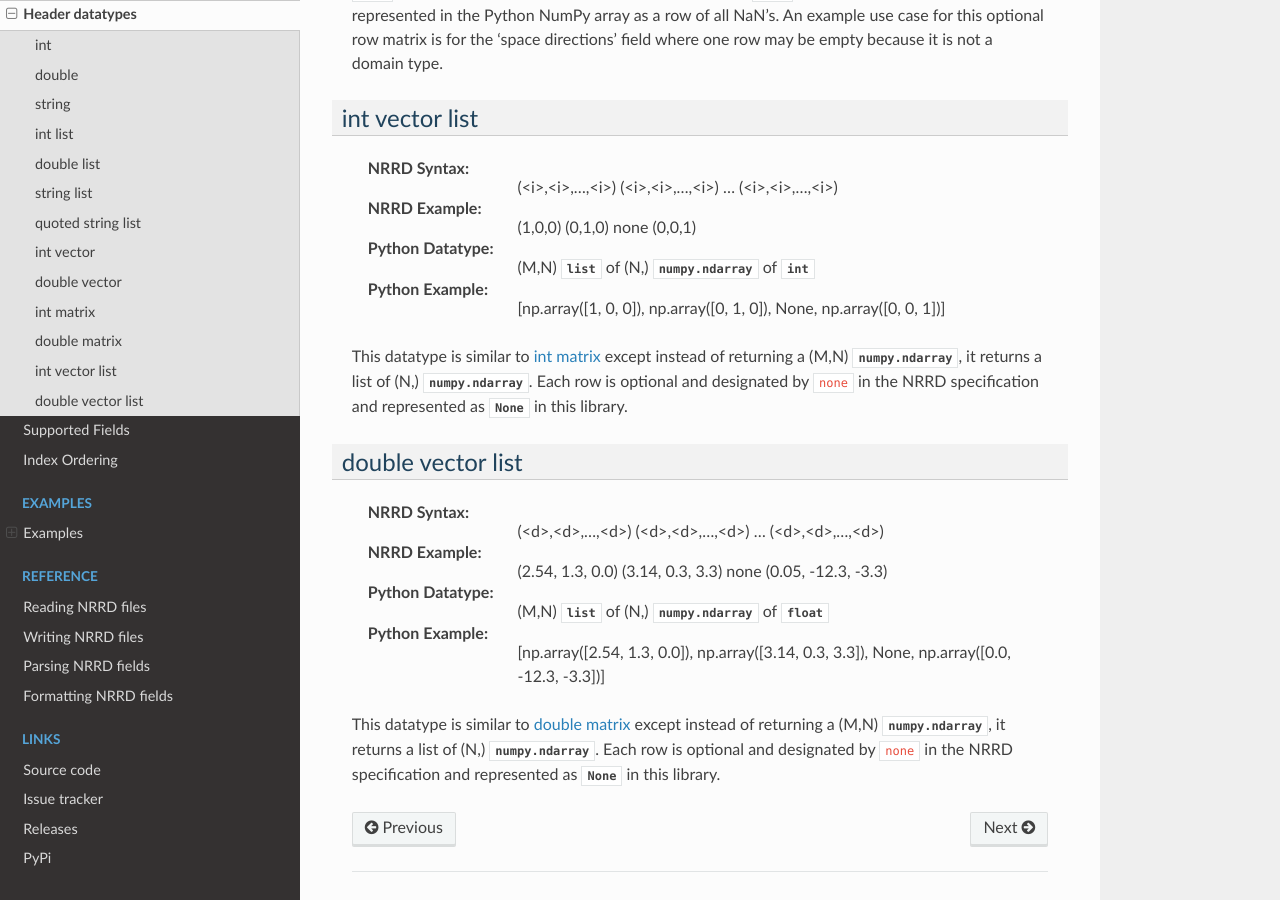
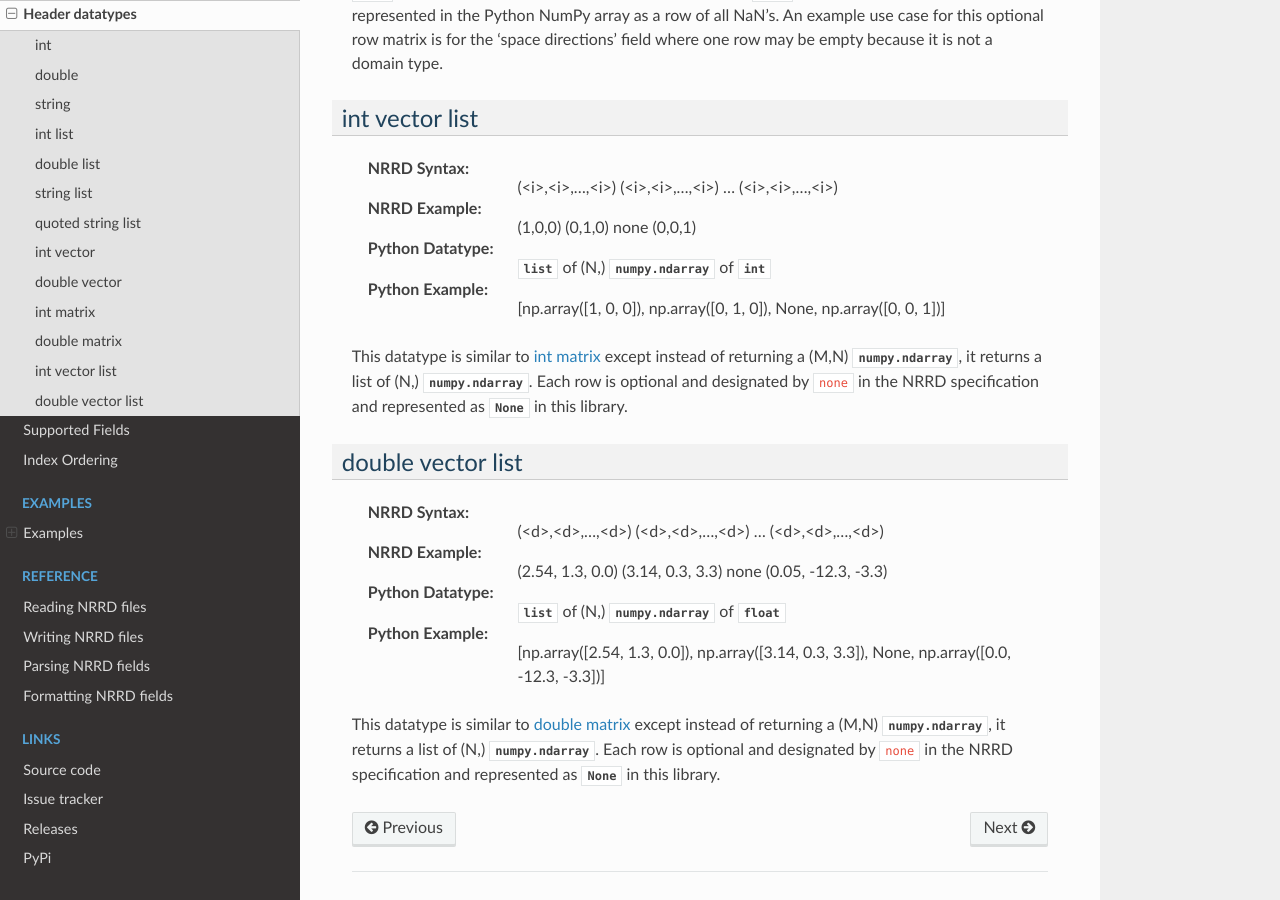
Before and after one commit to mhe/pynrrd, a Sphinx documentation site: the page built from docs/source/background/datatypes.rst, in a window 1280 px wide and 900 px high, scrolled down 3240 px. Built offline with Sphinx 7.4.7 and the Read the Docs theme 3.1.0, drawn with Linux system fonts in a browser that asks for light colours.

Commit message:
Fix typos in docs (#159)
Found some minor typos in docs after review.

```diff
--- a/docs/source/background/datatypes.rst
+++ b/docs/source/background/datatypes.rst
@@ -94,7 +94,7 @@ int vector list
 ~~~~~~~~~~~~~~~~~~
 :NRRD Syntax: (<i>,<i>,...,<i>) (<i>,<i>,...,<i>) ... (<i>,<i>,...,<i>)
 :NRRD Example: (1,0,0) (0,1,0) none (0,0,1)
-:Python Datatype: (M,N) :class:`list` of (N,) :class:`numpy.ndarray` of :class:`int`
+:Python Datatype: :class:`list` of (N,) :class:`numpy.ndarray` of :class:`int`
 :Python Example: [np.array([1, 0, 0]), np.array([0, 1, 0]), None, np.array([0, 0, 1])]
 
 This datatype is similar to `int matrix`_ except instead of returning a (M,N) :class:`numpy.ndarray`, it returns a list of (N,) :class:`numpy.ndarray`. Each row is optional and designated by :code:`none` in the NRRD specification and represented as :obj:`None` in this library.
@@ -103,7 +103,7 @@ double vector list
 ~~~~~~~~~~~~~~~~~~
 :NRRD Syntax: (<d>,<d>,...,<d>) (<d>,<d>,...,<d>) ... (<d>,<d>,...,<d>)
 :NRRD Example: (2.54, 1.3, 0.0) (3.14, 0.3, 3.3) none (0.05, -12.3, -3.3)
-:Python Datatype: (M,N) :class:`list` of (N,) :class:`numpy.ndarray` of :class:`float`
+:Python Datatype: :class:`list` of (N,) :class:`numpy.ndarray` of :class:`float`
 :Python Example: [np.array([2.54, 1.3, 0.0]), np.array([3.14, 0.3, 3.3]), None, np.array([0.0, -12.3, -3.3])]
 
 This datatype is similar to `double matrix`_ except instead of returning a (M,N) :class:`numpy.ndarray`, it returns a list of (N,) :class:`numpy.ndarray`. Each row is optional and designated by :code:`none` in the NRRD specification and represented as :obj:`None` in this library.
```
